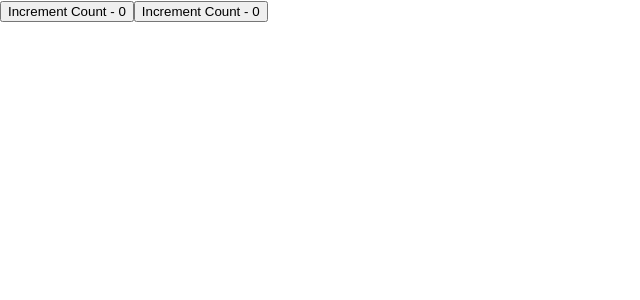
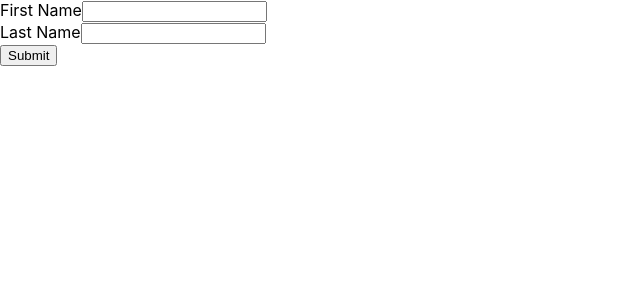
Before and after one commit to sunmughan/reactjs-tuts, a React (Create React App) app in the folder reactjs-codeevo/: page / in a window 1280 px wide. Shown: the top 300 px of the page, without its empty margins (0-640 px from the left). Built offline with nearby package versions, Linux system fonts and the light colour scheme.

Commit message:
Completed 33 parts(whole series) from the react hooks tutorial series.

```diff
--- a/reactjs-codeevo/src/components/react-hooks/react-custom-hooks/ReactCustomHooks.js
+++ b/reactjs-codeevo/src/components/react-hooks/react-custom-hooks/ReactCustomHooks.js
@@ -1,14 +1,25 @@
 // CUSTOM HOOKS IN REACT JS
 import React from "react";
-import DocTitleOne from "./custom-hooks/DocTitleOne";
-import DocTitleTwo from "./custom-hooks/DocTitleTwo";
+// import CounterOne from "./custom-hooks/counter/CounterOne";
+// import CounterTwo from "./custom-hooks/counter/CounterTwo";
+// import DocTitleOne from "./custom-hooks/doc-title/DocTitleOne";
+// import DocTitleTwo from "./custom-hooks/doc-title/DocTitleTwo";
+import UserForm from "./custom-hooks/input/UserForm";
 
 const ReactCustomHooks = () => {
   return (
     <>
       {/* CUSTOM HOOKS IN REACT JS */}
-      <DocTitleOne />
-      <DocTitleTwo />
+      {/* DOCUMENT TITLE HOOK */}
+      {/* <DocTitleOne />
+      <DocTitleTwo /> */}
+
+      {/* COUNTER HOOK */}
+      {/* <CounterOne />
+      <CounterTwo /> */}
+
+      {/* INPUT HOOK */}
+      <UserForm />
     </>
   );
 };
--- /dev/null
+++ b/reactjs-codeevo/src/components/react-hooks/react-custom-hooks/custom-hooks/counter/CounterOne.js
@@ -0,0 +1,45 @@
+// CUSTOM HOOKS IN REACT JS
+// DOCUMENT TITLE HOOK
+import React from "react";
+import useCounter from "../../../../../hooks/useCounter";
+
+const CounterOne = () => {
+  // WITHOUT CUSTOM HOOKS
+  //   const initialState = 0;
+  //   const [count, setCount] = useState(initialState);
+
+  //   const incrementCount = () => {
+  //     setCount((prevCount) => prevCount + 1);
+  //   };
+
+  //   const decrementCount = () => {
+  //     setCount((prevCount) => prevCount - 1);
+  //   };
+
+  //   const resetCount = () => {
+  //     setCount(initialState);
+  //   };
+
+  //   return (
+  //     <>
+  //       <h1>{count}</h1>
+  //       <button onClick={incrementCount}>Increment Count</button>
+  //       <button onClick={decrementCount}>Decrement Count</button>
+  //       <button onClick={resetCount}>Reset Count</button>
+  //     </>
+  //   );
+
+  // WITH CUSTOM HOOKS
+  const [count, increment, decrement, reset] = useCounter();
+  //   const [count, increment, decrement, reset] = useCounter(0, 1);
+  return (
+    <>
+      <h1>{count}</h1>
+      <button onClick={increment}>Increment Count</button>
+      <button onClick={decrement}>Decrement Count</button>
+      <button onClick={reset}>Reset Count</button>
+    </>
+  );
+};
+
+export default CounterOne;
--- /dev/null
+++ b/reactjs-codeevo/src/components/react-hooks/react-custom-hooks/custom-hooks/counter/CounterTwo.js
@@ -0,0 +1,44 @@
+// CUSTOM HOOKS IN REACT JS
+// DOCUMENT TITLE HOOK
+import React from "react";
+import useCounter from "../../../../../hooks/useCounter";
+
+const CounterTwo = () => {
+  // WITHOUT CUSTOM HOOKS
+  //   const initialState = 0;
+  //   const [count, setCount] = useState(initialState);
+
+  //   const incrementCount = () => {
+  //     setCount((prevCount) => prevCount + 1);
+  //   };
+
+  //   const decrementCount = () => {
+  //     setCount((prevCount) => prevCount - 1);
+  //   };
+
+  //   const resetCount = () => {
+  //     setCount(initialState);
+  //   };
+
+  //   return (
+  //     <>
+  //       <h1>{count}</h1>
+  //       <button onClick={incrementCount}>Increment Count</button>
+  //       <button onClick={decrementCount}>Decrement Count</button>
+  //       <button onClick={resetCount}>Reset Count</button>
+  //     </>
+  //   );
+
+  // WITH CUSTOM HOOKS
+  const [count, increment, decrement, reset] = useCounter(10, 10);
+  return (
+    <>
+      <h1>{count}</h1>
+      <button onClick={increment}>Increment Count</button>
+      <button onClick={decrement}>Decrement Count</button>
+      <button onClick={reset}>Reset Count</button>
+    </>
+  );
+};
+
+export default CounterTwo;
--- a/reactjs-codeevo/src/components/react-hooks/react-custom-hooks/custom-hooks/DocTitleOne.js
+++ b/reactjs-codeevo/src/components/react-hooks/react-custom-hooks/custom-hooks/doc-title/DocTitleOne.js
@@ -1,6 +1,7 @@
 // CUSTOM HOOKS IN REACT JS
+// COUNTER HOOK
 import React, { useState } from "react";
-import useDocumentTitle from "../../../../hooks/useDocumentTitle";
+import useDocumentTitle from "../../../../../hooks/useDocumentTitle";
 
 const DocTitleOne = () => {
   const [count, setCount] = useState(0);
--- a/reactjs-codeevo/src/components/react-hooks/react-custom-hooks/custom-hooks/DocTitleTwo.js
+++ b/reactjs-codeevo/src/components/react-hooks/react-custom-hooks/custom-hooks/doc-title/DocTitleTwo.js
@@ -1,6 +1,7 @@
 // CUSTOM HOOKS IN REACT JS
+// COUNTER HOOK
 import React, { useState } from "react";
-import useDocumentTitle from "../../../../hooks/useDocumentTitle";
+import useDocumentTitle from "../../../../../hooks/useDocumentTitle";
 
 const DocTitleTwo = () => {
   const [count, setCount] = useState(0);
--- /dev/null
+++ b/reactjs-codeevo/src/components/react-hooks/react-custom-hooks/custom-hooks/input/UserForm.js
@@ -0,0 +1,72 @@
+// CUSTOM HOOKS IN REACT JS
+// INPUT HOOK
+import React from "react";
+import useInput from "../../../../../hooks/useInput";
+
+const UserForm = () => {
+  // WITHOUT CUSTOM HOOK
+  //   const [firstName, setFirstName] = useState("");
+  //   const [lastName, setLastName] = useState("");
+
+  //   const submitHandler = (e) => {
+  //     e.preventDefault();
+  //     alert(`Hello ${firstName} ${lastName}`);
+  //   };
+
+  //   return (
+  //     <>
+  //       <form onSubmit={submitHandler}>
+  //         <div>
+  //           <label>First Name</label>
+  //           <input
+  //             value={firstName}
+  //             onChange={(e) => {
+  //               setFirstName(e.target.value);
+  //             }}
+  //             type={"text"}
+  //           />
+  //         </div>
+  //         <div>
+  //           <label>Last Name</label>
+  //           <input
+  //             value={lastName}
+  //             onChange={(e) => {
+  //               setLastName(e.target.value);
+  //             }}
+  //             type={"text"}
+  //           />
+  //         </div>
+  //         <button>Submit</button>
+  //       </form>
+  //     </>
+  //   );
+
+  // WITH CUSTOM HOOK
+  const [firstName, bindFirstName, resetFirstName] = useInput("");
+  const [lastName, bindLastName, resetLastName] = useInput("");
+
+  const submitHandler = (e) => {
+    e.preventDefault();
+    alert(`Hello ${firstName} ${lastName}`);
+    resetFirstName();
+    resetLastName();
+  };
+
+  return (
+    <>
+      <form onSubmit={submitHandler}>
+        <div>
+          <label>First Name</label>
+          <input {...bindFirstName} type={"text"} />
+        </div>
+        <div>
+          <label>Last Name</label>
+          <input {...bindLastName} type={"text"} />
+        </div>
+        <button>Submit</button>
+      </form>
+    </>
+  );
+};
+
+export default UserForm;
--- /dev/null
+++ b/reactjs-codeevo/src/hooks/useInput.js
@@ -0,0 +1,21 @@
+// CUSTOM HOOKS IN REACT JS
+import { useState } from "react";
+
+const useInput = (initialValue) => {
+  const [value, setValue] = useState(initialValue);
+
+  const reset = () => {
+    setValue(initialValue);
+  };
+
+  const bind = {
+    value: value,
+    onChange: (e) => {
+      setValue(e.target.value);
+    },
+  };
+
+  return [value, bind, reset];
+};
+
+export default useInput;
```
Also changed, not shown: reactjs-codeevo/src/hooks/useCounter.js (added, +22 -0 lines).
